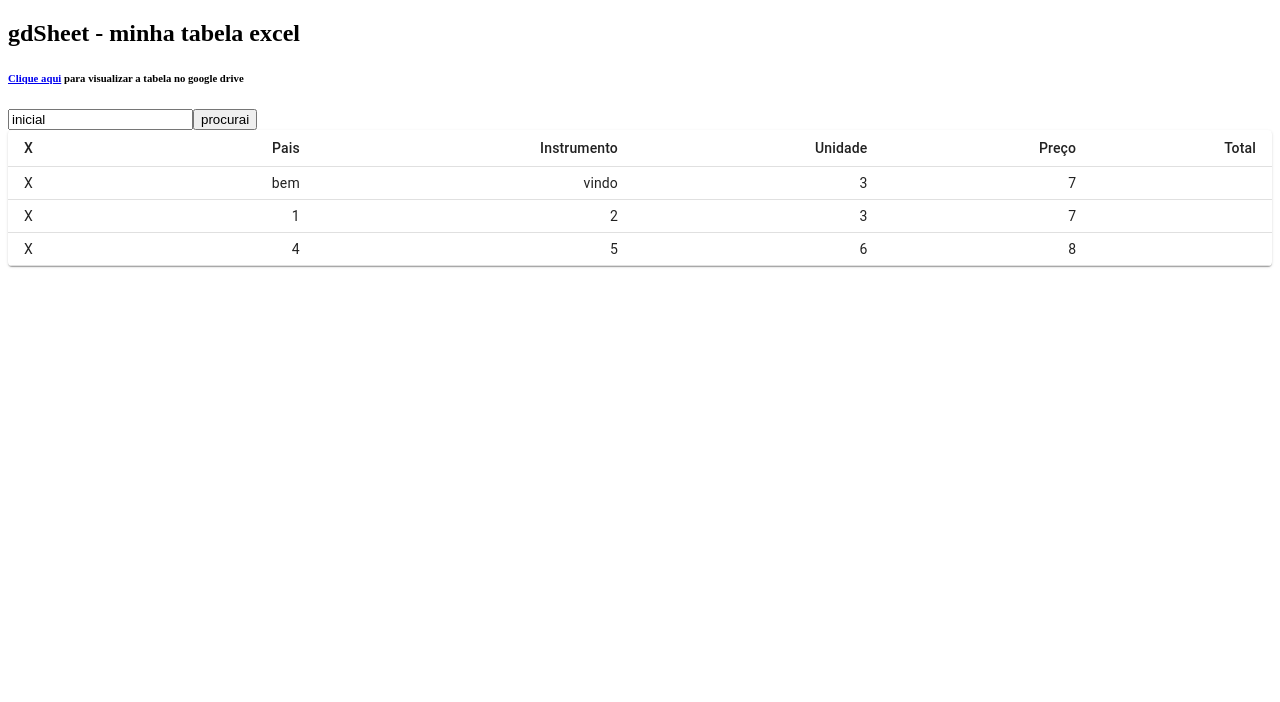
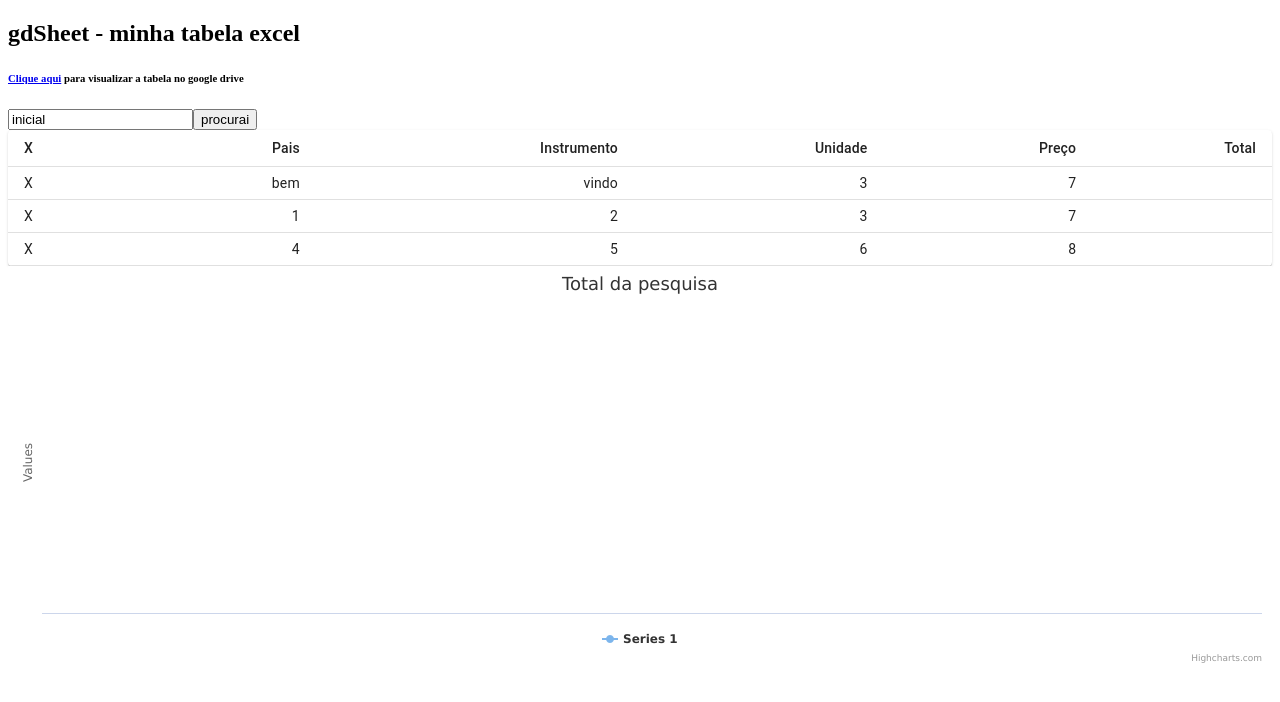
Before and after one commit to ecrseer/gdSheetY2, a Next.js app: page / in a window 1280 px wide. Shown: the top 702 px of the page. Built offline with nearby package versions, Linux system fonts and the light colour scheme.

Commit message:
feat: spline chart totals

```diff
--- a/api.js
+++ b/api.js
@@ -5,7 +5,7 @@ let bsURL =  process.env.URLTEST?
 
     "http://localhost:5000/arquivo";
 
- ;
+
 
 let axconfig = {
     baseURL:bsURL
--- a/pages/index.js
+++ b/pages/index.js
@@ -2,7 +2,7 @@ import Head from 'next/head'
 import DenseTable from '../src/components/tabela/denseTable'
 import { useEffect, useState } from 'react';
 import myDriver from '../api';
-
+import SplineChart from '../src/components/tabela/highcharts/barchart';
 export default function indX2() {
     const [nomezin,setNomezin] = useState('inicial');
     const [lista,setLista] = useState(
@@ -47,8 +47,11 @@ export default function indX2() {
      {lista?<DenseTable arrai={lista}/>: <h6>não encontrei nada poxa :(</h6>}
 
     </div>
-
-
+    {lista?
+    <SplineChart dados={lista}/>
+    :
+    <SplineChart />
+    }
   </>
 )
 }
--- /dev/null
+++ b/src/components/tabela/highcharts/barchart.js
@@ -0,0 +1,31 @@
+import React from 'react';
+import { render } from 'react-dom';
+import Highcharts from 'highcharts';
+import HighchartsReact from 'highcharts-react-official';
+
+const options = {
+    chart: {
+      type: 'spline'
+    },
+    title: {
+      text: 'Total da pesquisa'
+    },
+    series: [
+      {
+        data: [1, 2, 1, 4, 3, 6]
+      }
+    ]
+  };
+
+  const SplineChart = ({dados}) => {
+
+      options.series = [{data:dados.meuArray.map(
+        row=>row[4])
+    }]
+    return(
+    <div>
+      <HighchartsReact highcharts={Highcharts} options={options} />
+
+    </div>
+  )};
+  export default SplineChart;
```
Also changed, not shown: package.json (+4 -3 lines), 1 other file (tests, documents, lock files or other folders).
